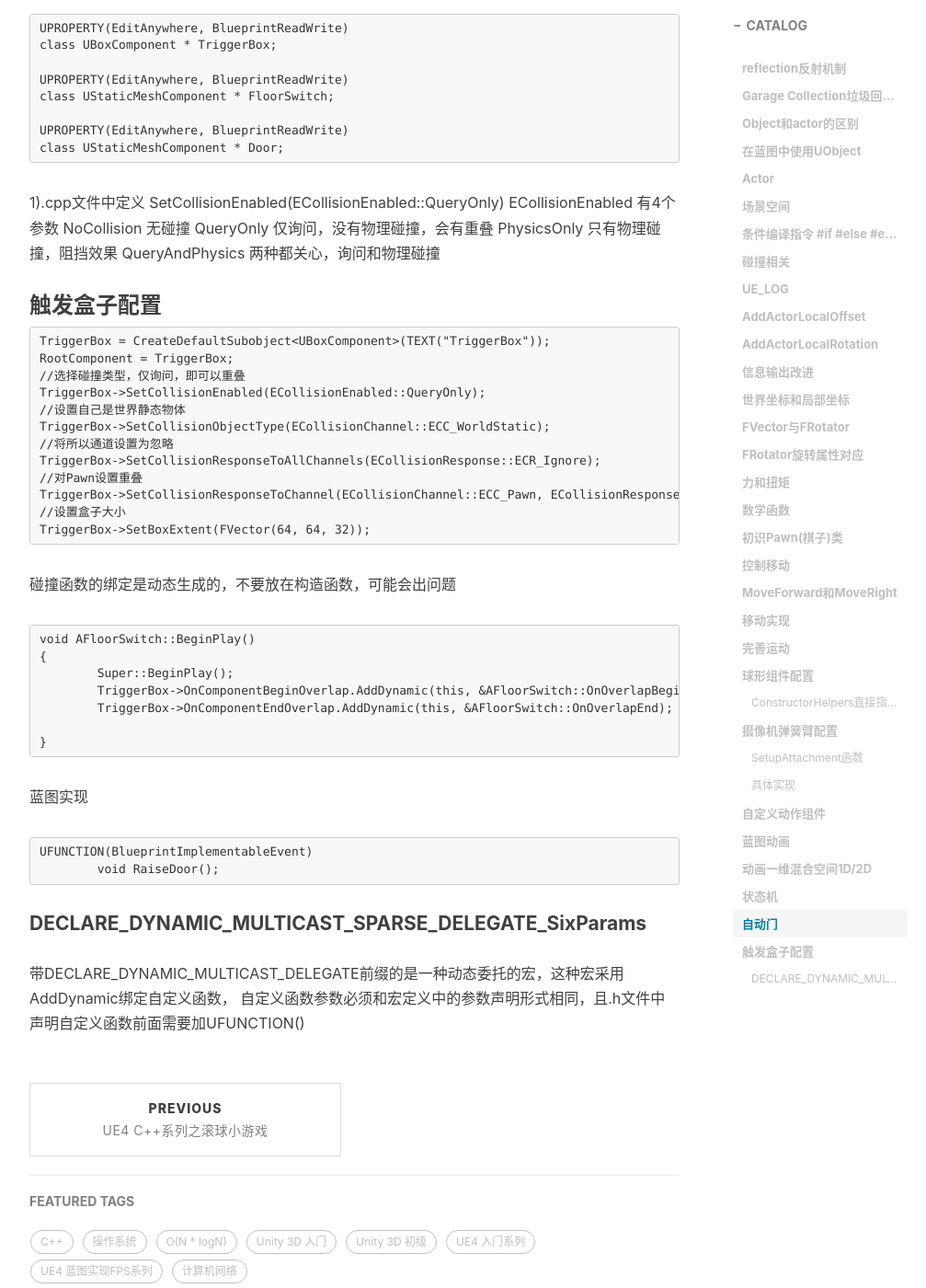
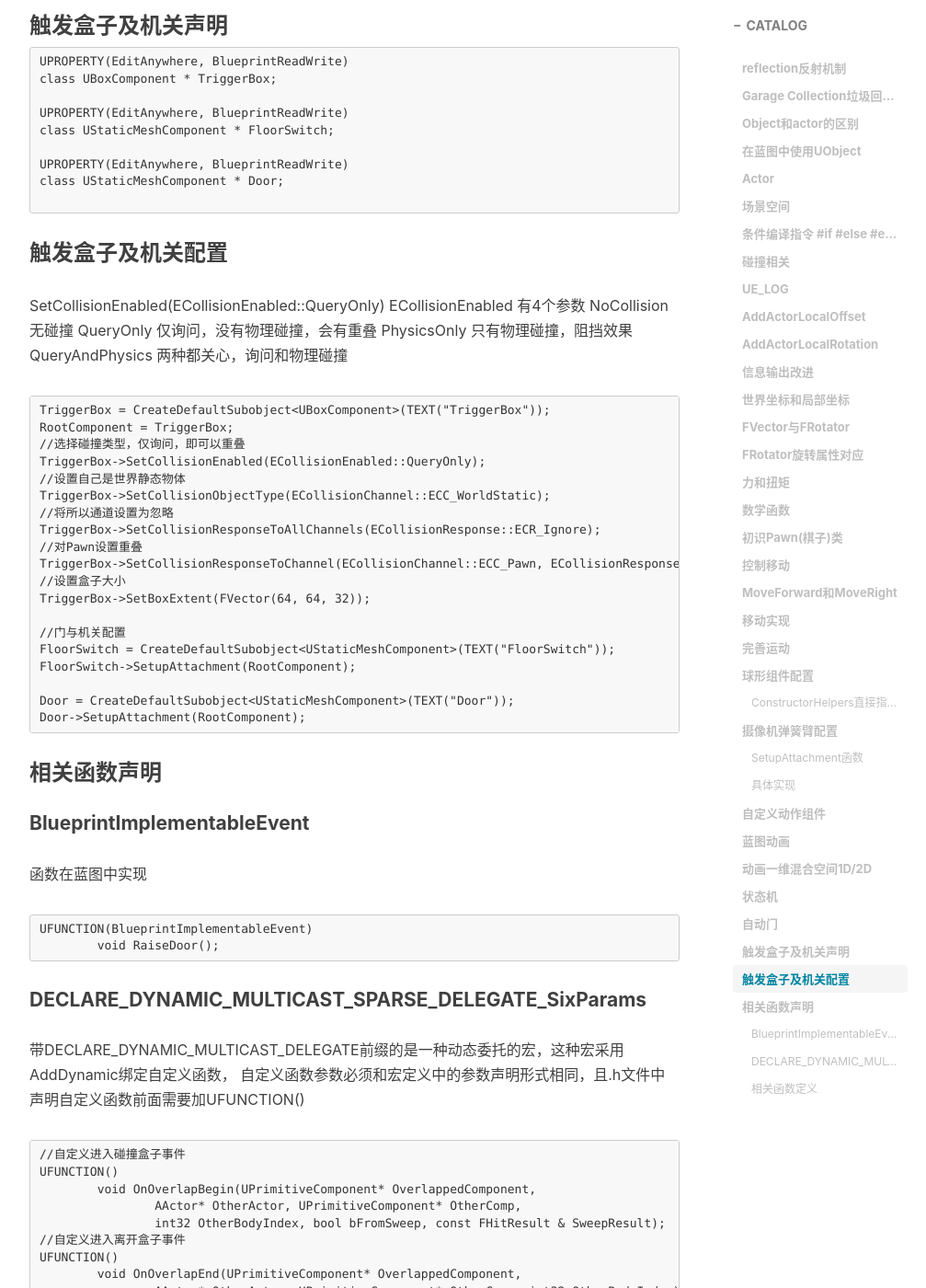
Before and after one commit to AIaimuti/aiaimuti.github.io, a Jekyll site: the page built from _posts/2020-4-23-C++Learn.md, in a window 1280 px wide and 1400 px high, scrolled down 11247 px. Shown: the whole window at 92% size, without its empty margins (233-1240 px from the left). Built offline with Jekyll 4.4.1, drawn with Linux system fonts in a browser that asks for light colours; nearby versions of some CDN libraries; comment, search, counter and statistics services are not loaded; some of the changed text lies outside the part shown.

Commit message:
Update 2020-4-23-C++Learn.md

````diff
--- a/_posts/2020-4-23-C++Learn.md
+++ b/_posts/2020-4-23-C++Learn.md
@@ -128,6 +128,7 @@ Torque是按一个方向旋转的力
 Physics-->Constrains(约束)-->lock Position/lock Rotation 锁定指定位置X、Y、Z坐标/ 锁定旋转的X、Y、Z值
 
 Sequence 顺序 其实是协程
+
 ## 数学函数
 游戏弹道算法-->数学函数插件?
 正弦函数
@@ -221,6 +222,7 @@ InSocketName：指定插槽名称
 
 弹簧臂一段连接物体原点，另一端自带插槽。这里将摄像机绑定弹簧臂的插槽，不然摄像机会绑定到弹簧臂的原点
 `Camera->SetupAttachment(SpringArmComp, USpringArmComponent::SocketName);`
+
 #### 具体实现
 ```
 #if 1
@@ -304,6 +306,7 @@ GetClampedToMaxSize(1): 约束最大长度为1
 FVector DeltaMovement
     = ConsumeInputVector().GetClampedToMaxSize(1) * DeltaTime * 150;
 ```
+
 **sweep扫描并实现溜边运动：**
 IsNearlyZero:在指定小数点阈值内输出true,用于容错<br>
 SafeMoveUpdatedComponent：进行运动的试算，并开启sweep扫描，有阻挡会输出撞击信息<br>
@@ -374,6 +377,7 @@ void ACreature::MoveRight(float Value)
 }
 ```
 这种写法考虑了脸的朝向，角色转身后也是脸的正向
+
 ## 蓝图动画
 1)创建一个继承自AnimInstance的C++类<br>
 2).h文件中声明
@@ -435,6 +439,7 @@ max Axis Value：轴最大值
 Number of gird Divitions：分格数量，最多用于动画混合的数量
 Interpolation time：插值时间，目前不知道怎么用
 Interpolation Typ：插值类型，即采用何种方式加权插值
+
 ### 状态机
 在动画蓝图动画事件中，右键添加状态机
 双击进入状态机，可以建立不同状态的相互转换关系。
@@ -442,7 +447,9 @@ Interpolation Typ：插值类型，即采用何种方式加权插值
 time remaining (rait0)是一个按前一个动画完成事件来进行转化的
 
 ## 自动门
-1).h文件中声明
+**功能需求：**踩到地上机关，门开启，且延时关闭
+### 触发盒子及机关声明
+
 ```
 UPROPERTY(EditAnywhere, BlueprintReadWrite)
 class UBoxComponent * TriggerBox;
@@ -452,15 +459,15 @@ class UStaticMeshComponent * FloorSwitch;
 
 UPROPERTY(EditAnywhere, BlueprintReadWrite)
 class UStaticMeshComponent * Door;
+
 ```
-1).cpp文件中定义
+### 触发盒子及机关配置
 SetCollisionEnabled(ECollisionEnabled::QueryOnly)
 ECollisionEnabled 有4个参数
 NoCollision 无碰撞
 QueryOnly 仅询问，没有物理碰撞，会有重叠
 PhysicsOnly 只有物理碰撞，阻挡效果
 QueryAndPhysics 两种都关心，询问和物理碰撞
-### 触发盒子配置
 ```
 TriggerBox = CreateDefaultSubobject<UBoxComponent>(TEXT("TriggerBox"));
 RootComponent = TriggerBox;
@@ -474,6 +481,52 @@ TriggerBox->SetCollisionResponseToAllChannels(ECollisionResponse::ECR_Ignore);
 TriggerBox->SetCollisionResponseToChannel(ECollisionChannel::ECC_Pawn, ECollisionResponse::ECR_Overlap);
 //设置盒子大小
 TriggerBox->SetBoxExtent(FVector(64, 64, 32));
+
+//门与机关配置
+FloorSwitch = CreateDefaultSubobject<UStaticMeshComponent>(TEXT("FloorSwitch"));
+FloorSwitch->SetupAttachment(RootComponent);
+
+Door = CreateDefaultSubobject<UStaticMeshComponent>(TEXT("Door"));
+Door->SetupAttachment(RootComponent);
+```
+### 相关函数声明
+#### BlueprintImplementableEvent
+函数在蓝图中实现
+```
+UFUNCTION(BlueprintImplementableEvent)
+	void RaiseDoor();
+```
+#### DECLARE_DYNAMIC_MULTICAST_SPARSE_DELEGATE_SixParams
+带DECLARE_DYNAMIC_MULTICAST_DELEGATE前缀的是一种动态委托的宏，这种宏采用AddDynamic绑定自定义函数，
+自定义函数参数必须和宏定义中的参数声明形式相同，且.h文件中声明自定义函数前面需要加UFUNCTION()
+```
+//自定义进入碰撞盒子事件
+UFUNCTION()
+	void OnOverlapBegin(UPrimitiveComponent* OverlappedComponent,
+		AActor* OtherActor, UPrimitiveComponent* OtherComp,
+		int32 OtherBodyIndex, bool bFromSweep, const FHitResult & SweepResult);
+//自定义进入离开盒子事件
+UFUNCTION()
+	void OnOverlapEnd(UPrimitiveComponent* OverlappedComponent,
+		AActor* OtherActor, UPrimitiveComponent* OtherComp, int32 OtherBodyIndex);
+//上升门
+UFUNCTION(BlueprintImplementableEvent)
+	void RaiseDoor();
+//下降门
+UFUNCTION(BlueprintImplementableEvent)
+	void LowerDoor();
+//上升机关
+UFUNCTION(BlueprintImplementableEvent)
+	void RaiseFloorSwitch();
+//下降机关
+UFUNCTION(BlueprintImplementableEvent)
+	void LowerFloorSwitch();
+//更新门的位置
+UFUNCTION(BlueprintCallable)
+	void UpdateDoorLocation(float Z);
+//更新机关的位置
+UFUNCTION(BlueprintCallable)
+	void UpdateSwitchLocation(float Z);
 ```
 碰撞函数的绑定是动态生成的，不要放在构造函数，可能会出问题
 ```
@@ -485,11 +538,5 @@ void AFloorSwitch::BeginPlay()
 
 }
 ```
-蓝图实现
-```
-UFUNCTION(BlueprintImplementableEvent)
-	void RaiseDoor();
-```
-#### DECLARE_DYNAMIC_MULTICAST_SPARSE_DELEGATE_SixParams
-带DECLARE_DYNAMIC_MULTICAST_DELEGATE前缀的是一种动态委托的宏，这种宏采用AddDynamic绑定自定义函数，
-自定义函数参数必须和宏定义中的参数声明形式相同，且.h文件中声明自定义函数前面需要加UFUNCTION()
+#### 相关函数定义
+1）初始化绑定
````
Also changed, not shown: other parts of _posts/2020-4-23-C++Learn.md (+1 -1 lines).
